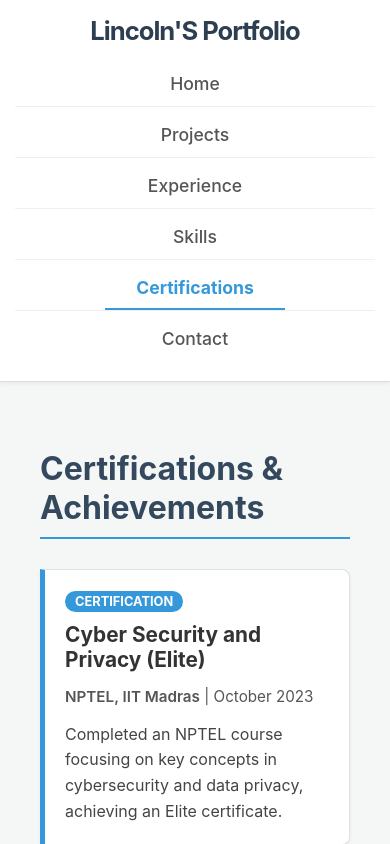
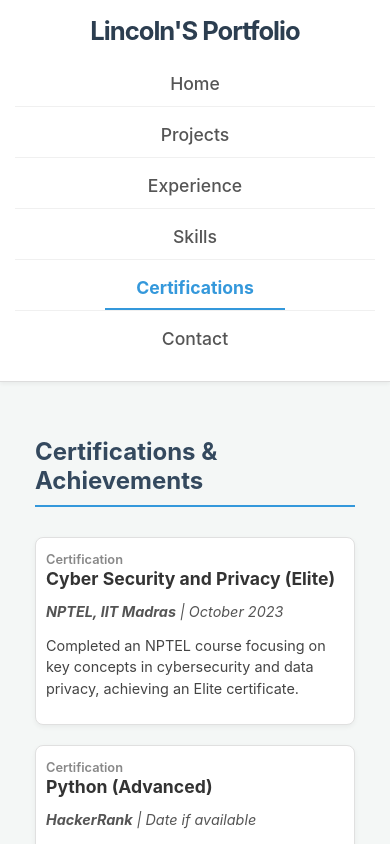
Before and after one commit to lincoln-zessta/lincolns-portfolio, a React (Create React App) app: page /certifications in a window 390 px wide. Shown: the top 844 px of the page. Built offline with nearby package versions, Linux system fonts and the light colour scheme.

Commit message:
Implement responsive styles for Experience, Skills, and Certification items

```diff
--- a/src/components/Pages/CertificationsPage.css
+++ b/src/components/Pages/CertificationsPage.css
@@ -1,4 +1,3 @@
-/* src/components/Pages/CertificationsPage.css */
 .certifications-page-container {
   padding: 20px;
   max-width: 900px;
@@ -13,3 +12,20 @@
   margin-bottom: 30px;
   display: inline-block;
 }
+
+/* Responsive styles */
+@media (max-width: 768px) {
+  .certifications-page-container h2 {
+    font-size: 1.7em;
+  }
+}
+
+@media (max-width: 480px) {
+  .certifications-page-container h2 {
+    font-size: 1.5em;
+  }
+
+  .certifications-page-container {
+    padding: 15px;
+  }
+}
--- a/src/components/Pages/ExperiencePage.css
+++ b/src/components/Pages/ExperiencePage.css
@@ -1,4 +1,3 @@
-/* src/components/Pages/ExperiencePage.css */
 .experience-page-container {
   padding: 20px;
   max-width: 900px;
@@ -13,3 +12,20 @@
   margin-bottom: 30px;
   display: inline-block;
 }
+
+/* Responsive styles */
+@media (max-width: 768px) {
+  .experience-page-container h2 {
+    font-size: 1.7em;
+  }
+}
+
+@media (max-width: 480px) {
+  .experience-page-container h2 {
+    font-size: 1.5em;
+  }
+
+  .experience-page-container {
+    padding: 15px;
+  }
+}
--- a/src/components/Pages/SkillsPage.css
+++ b/src/components/Pages/SkillsPage.css
@@ -1,4 +1,3 @@
-/* src/components/Pages/SkillsPage.css */
 .skills-page-container {
   padding: 20px;
   max-width: 900px;
@@ -30,3 +29,26 @@
   display: flex; /* Allows skills to wrap nicely */
   flex-wrap: wrap; /* Skills will wrap to the next line if not enough space */
 }
+
+/* Responsive styles */
+@media (max-width: 768px) {
+  .skills-page-container h2 {
+    font-size: 1.7em;
+  }
+  .skill-category h3 {
+    font-size: 1.3em;
+  }
+}
+
+@media (max-width: 480px) {
+  .skills-page-container h2 {
+    font-size: 1.5em;
+  }
+  .skill-category h3 {
+    font-size: 1.1em;
+  }
+
+  .skills-page-container {
+    padding: 15px;
+  }
+}
--- a/src/components/UI/CertificationItem.css
+++ b/src/components/UI/CertificationItem.css
@@ -1,46 +1,83 @@
 /* src/components/UI/CertificationItem.css */
+
+/* Base styles for Certification Item */
 .certification-item {
   background-color: #fff;
   border: 1px solid #e0e0e0;
-  border-left: 5px solid #3498db; /* Accent color on the left */
-  border-radius: 0 8px 8px 0; /* Rounded corners except top-left and bottom-left */
+  border-radius: 8px;
   padding: 20px;
   margin-bottom: 20px;
-  box-shadow: 0 2px 4px rgba(0,0,0,0.05);
+  box-shadow: 0 2px 5px rgba(0, 0, 0, 0.05);
+}
+
+.certification-item h3 {
+  font-size: 1.3em;
+  color: #333;
+  margin-top: 0;
+  margin-bottom: 8px;
+}
+
+.certification-item .issuer-date {
+  font-size: 1em;
+  color: #555;
+  margin-bottom: 12px;
+  font-style: italic;
 }
 
 .certification-item .item-type {
-  display: inline-block;
-  background-color: #3498db;
-  color: white;
-  padding: 3px 10px;
-  border-radius: 15px;
-  font-size: 0.8em;
-  margin-bottom: 10px;
-  text-transform: uppercase;
-  font-weight: bold;
-}
-
-.certification-item h3 {
-  margin-top: 0;
-  margin-bottom: 5px;
-  font-size: 1.3em;
-  color: #333;
-}
-
-.certification-item .issuer-date {
-  font-size: 0.95em;
-  color: #555;
-  margin-bottom: 10px;
-}
-
-.certification-item .issuer-date strong {
+  font-size: 0.9em;
   font-weight: 600;
+  color: #888;
 }
 
 .certification-item .description {
   font-size: 1em;
   color: #444;
-  line-height: 1.6;
-  margin-bottom: 0;
+  line-height: 1.5;
 }
+
+/* Tablet and smaller screens */
+@media (max-width: 768px) {
+  .certification-item {
+    padding: 15px;  /* Reduce padding for tablets */
+  }
+
+  .certification-item h3 {
+    font-size: 1.2em;  /* Slightly smaller title */
+  }
+
+  .certification-item .issuer-date {
+    font-size: 0.95em;  /* Smaller font for issuer/date */
+  }
+
+  .certification-item .item-type {
+    font-size: 0.85em;  /* Slightly smaller item type */
+  }
+
+  .certification-item .description {
+    font-size: 0.95em;  /* Reduce description font size */
+  }
+}
+
+/* Mobile phones */
+@media (max-width: 480px) {
+  .certification-item {
+    padding: 10px;  /* Reduce padding further for small screens */
+  }
+
+  .certification-item h3 {
+    font-size: 1.1em;  /* Further reduce title size for mobile */
+  }
+
+  .certification-item .issuer-date {
+    font-size: 0.9em;  /* Even smaller font for issuer/date */
+  }
+
+  .certification-item .item-type {
+    font-size: 0.8em;  /* Further reduce item type font size */
+  }
+
+  .certification-item .description {
+    font-size: 0.9em;  /* Smaller description text */
+  }
+}
--- a/src/components/UI/ExperienceItem.css
+++ b/src/components/UI/ExperienceItem.css
@@ -1,4 +1,5 @@
 /* src/components/UI/ExperienceItem.css */
+
 .experience-item {
   background-color: #fff;
   border: 1px solid #e0e0e0;
@@ -8,14 +9,14 @@
   box-shadow: 0 2px 5px rgba(0, 0, 0, 0.05);
 }
 
-.experience-item h3 {
+.experience-item h3 { /* Role */
   margin-top: 0;
   margin-bottom: 5px;
   font-size: 1.4em;
   color: #333;
 }
 
-.experience-item .company-duration {
+.experience-item .company-duration { /* Company & Duration */
   font-size: 1em;
   color: #555;
   margin-bottom: 15px;
@@ -38,6 +39,43 @@
   line-height: 1.6;
 }
 
-.experience-item ul li {
+.experience-item ul li { /* Description points */
   margin-bottom: 8px;
 }
+
+/* Mobile Responsiveness (Tablet and below) */
+@media (max-width: 768px) {
+  .experience-item {
+    padding: 15px; /* Reduce padding on smaller screens */
+  }
+
+  .experience-item h3 { /* Role */
+    font-size: 1.2em; /* Slightly smaller font size */
+  }
+
+  .experience-item .company-duration {
+    font-size: 0.95em; /* Slightly smaller */
+    margin-bottom: 12px;
+  }
+
+  .experience-item ul li {
+    font-size: 0.95em; /* Smaller font for list items */
+    margin-bottom: 6px; /* Less margin for better spacing */
+  }
+}
+
+/* Mobile phones (Small screens) */
+@media (max-width: 480px) {
+  .experience-item h3 { /* Role */
+    font-size: 1.1em; /* Smaller font for mobile */
+  }
+
+  .experience-item .company-duration {
+    font-size: 0.9em;
+  }
+
+  .experience-item ul li {
+    font-size: 0.9em; /* Further reduced font size */
+    margin-bottom: 5px; /* Tighten up the list items */
+  }
+}
--- a/src/components/UI/SkillItem.css
+++ b/src/components/UI/SkillItem.css
@@ -1,12 +1,34 @@
 /* src/components/UI/SkillItem.css */
+
+/* Base styles for Skill Item */
 .skill-item {
-  background-color: #e7f3fe; /* Light blue background */
-  color: #0056b3; /* Darker blue text */
-  padding: 8px 15px;
-  border-radius: 20px; /* Pill shape */
+  background-color: #f4f4f4;
+  border-radius: 4px;
+  padding: 8px 16px;
   margin: 5px;
-  font-size: 0.95em;
+  font-size: 1em;
+  color: #333;
+  display: inline-block;
   font-weight: 500;
-  display: inline-block; /* Allows them to flow nicely */
-  border: 1px solid #cce0f5;
+  box-shadow: 0 1px 3px rgba(0, 0, 0, 0.1);
 }
+
+.skill-item:hover {
+  background-color: #e0e0e0;
+}
+
+/* Tablet and smaller screens */
+@media (max-width: 768px) {
+  .skill-item {
+    padding: 6px 12px;  /* Adjust padding for smaller screens */
+    font-size: 0.95em;  /* Slightly smaller font */
+  }
+}
+
+/* Mobile phones */
+@media (max-width: 480px) {
+  .skill-item {
+    padding: 5px 10px;  /* Further reduce padding */
+    font-size: 0.9em;  /* Reduce font size on smaller screens */
+  }
+}
```
